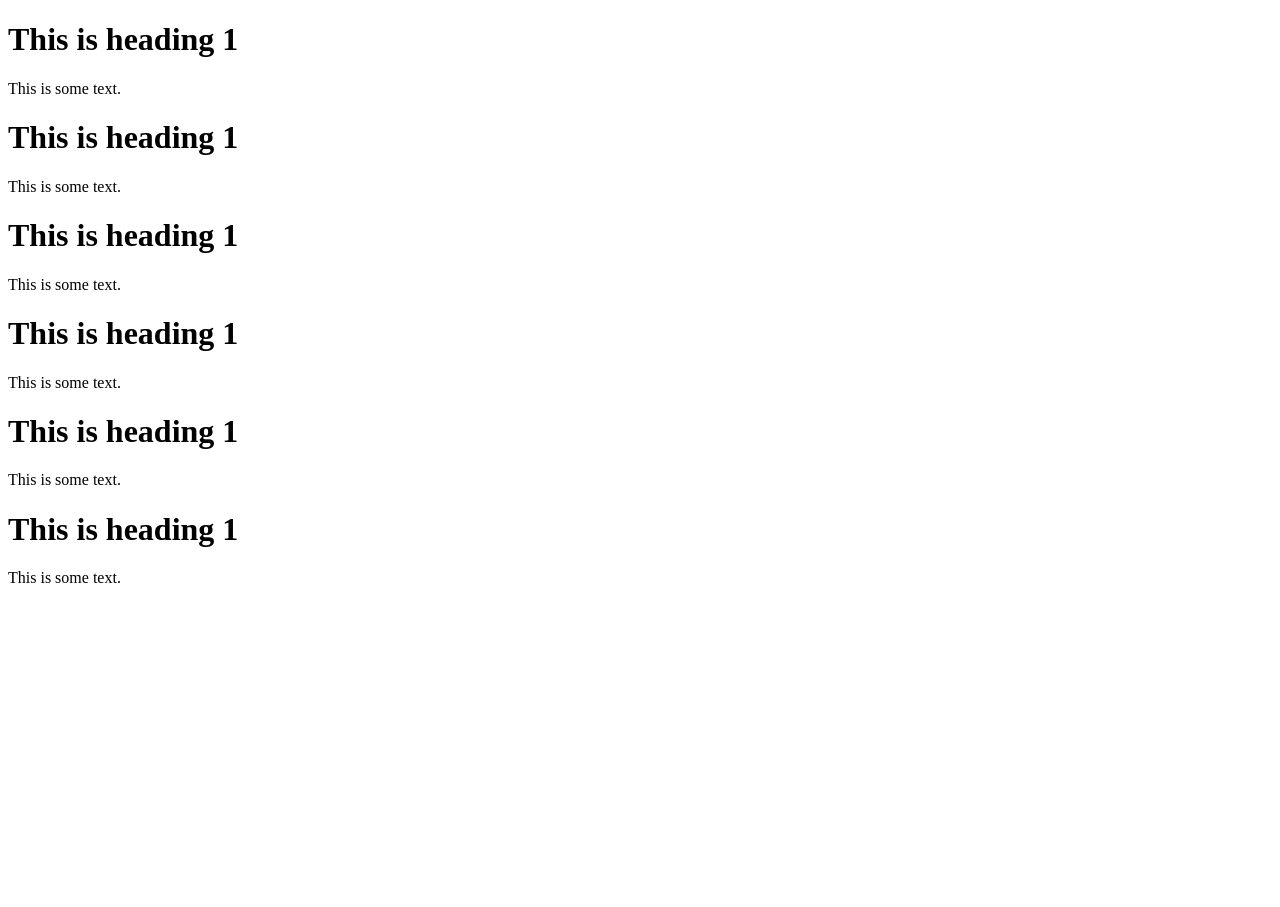
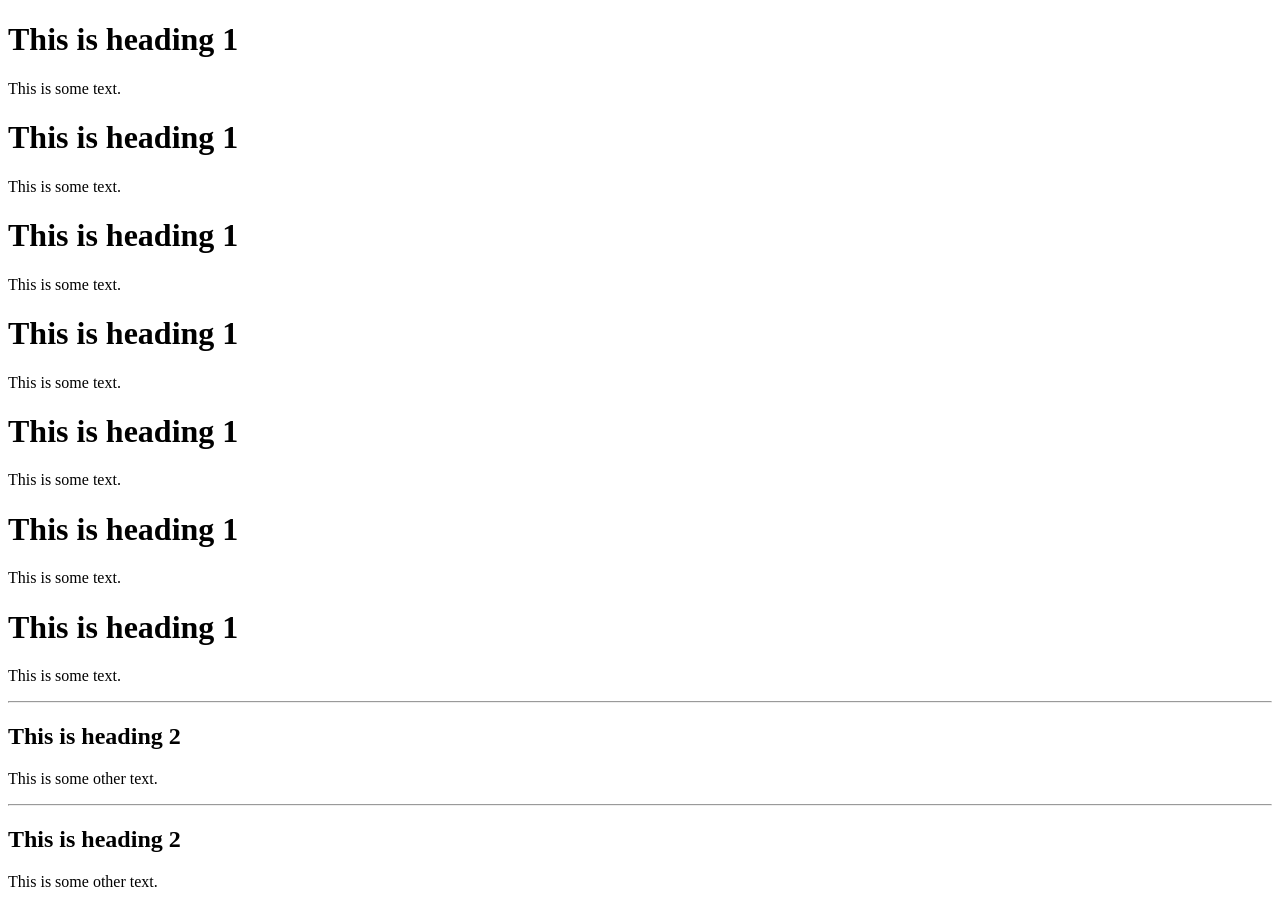
Before and after one commit to pattem1999/learning-git, a plain HTML site: page index.html in a window 1280 px wide. Before the commit the page ends 800 px from the top, so only its background shows below. Drawn offline with Linux system fonts and the light colour scheme.

Commit message:
Added some content to this file

```diff
--- a/index.html
+++ b/index.html
@@ -1,3 +1,4 @@
+
 <!DOCTYPE html>
 <html>
 <body>
@@ -13,6 +14,16 @@
 <p>This is some text.</p>
 <h1>This is heading 1</h1>
 <p>This is some text.</p>
+<h1>This is heading 1</h1>
+<p>This is some text.</p>
+<hr>
+
+<h2>This is heading 2</h2>
+<p>This is some other text.</p>
+<hr>
+
+<h2>This is heading 2</h2>
+<p>This is some other text.</p>
 
 </body>
 </html>
```
